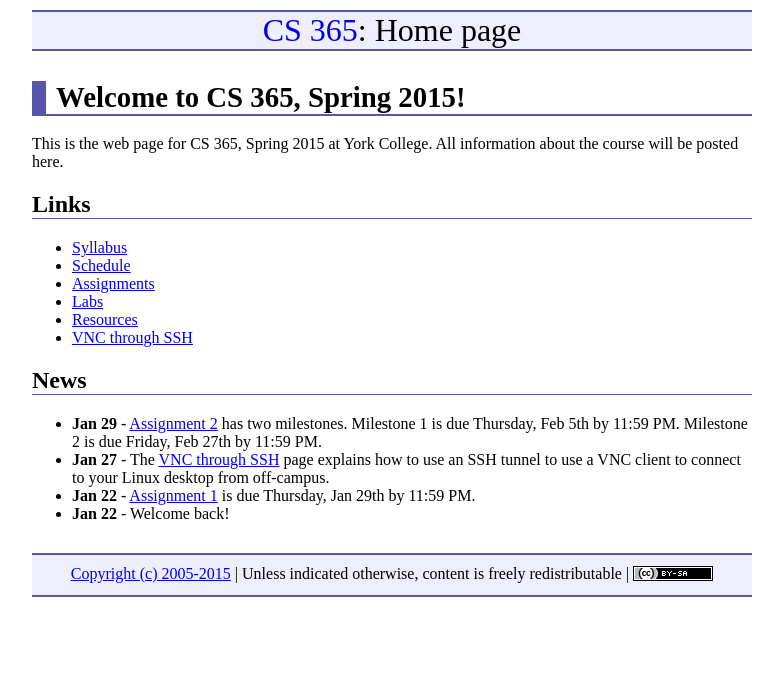
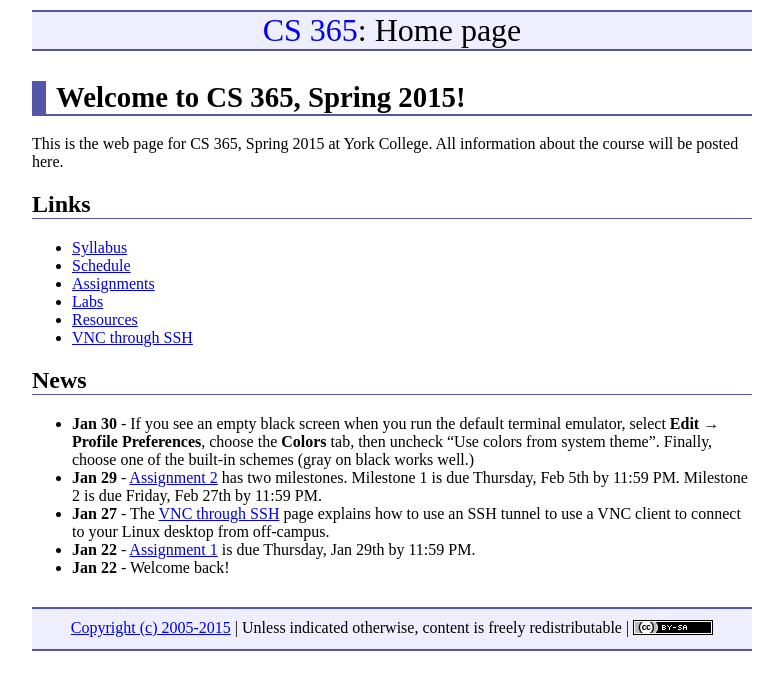
Before and after one commit to ycpcs/cs365-spring2015, a Jekyll site: the page built from index.md, in a window 1280 px wide. Shown: the top 690 px of the page, without its empty margins (248-1031 px from the left). Built offline with Jekyll 4.4.1, drawn with Linux system fonts in a browser that asks for light colours; Markdown is read by kramdown in place of the engine named in the settings.

Commit message:
possible fix for empty terminal window

```diff
--- a/index.md
+++ b/index.md
@@ -18,6 +18,7 @@ This is the web page for CS 365, Spring 2015 at York College.  All information a
 
 ## News
 
+* **Jan 30** - If you see an empty black screen when you run the default terminal emulator, select **Edit &rarr; Profile Preferences**, choose the **Colors** tab, then uncheck "Use colors from system theme".  Finally, choose one of the built-in schemes (gray on black works well.)
 * **Jan 29** - [Assignment 2](assign/assign02.html) has two milestones.  Milestone 1 is due Thursday, Feb 5th by 11:59 PM.  Milestone 2 is due Friday, Feb 27th by 11:59 PM.
 * **Jan 27** - The [VNC through SSH](vncSshTunnel.html) page explains how to use an SSH tunnel to use a VNC client to connect to your Linux desktop from off-campus.
 * **Jan 22** - [Assignment 1](assign/assign01.html) is due Thursday, Jan 29th by 11:59 PM.
```
